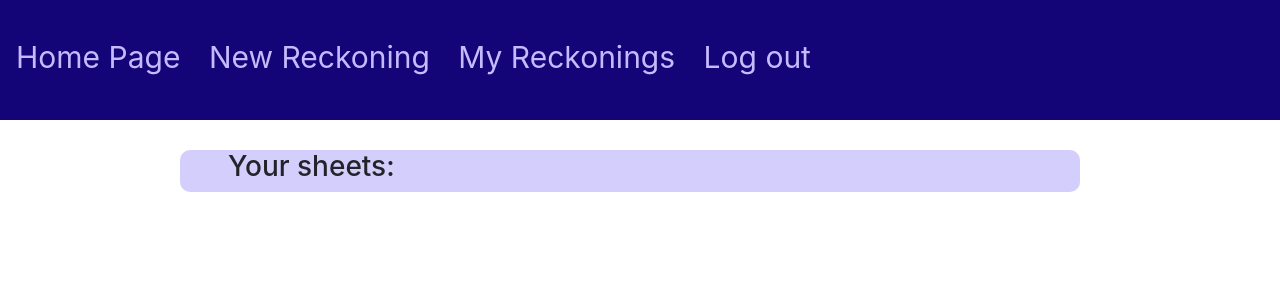
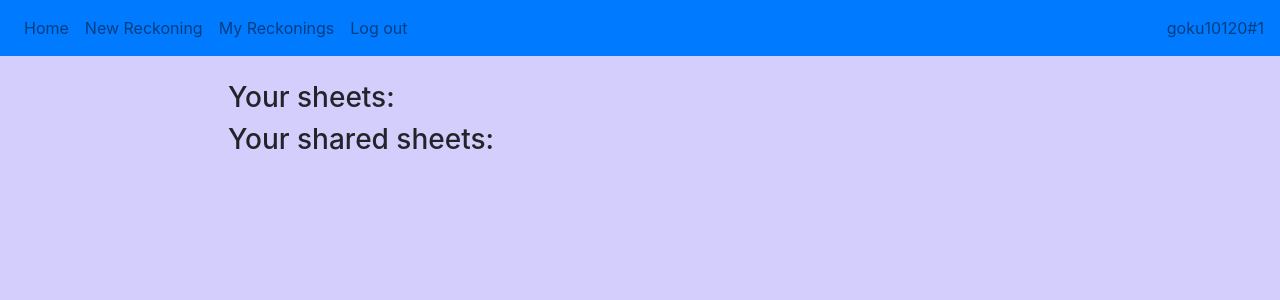
Before and after one commit to pablogoat/fcon, a Django app: page /sheets/ in a window 1280 px wide. Shown: the top 300 px of the page. Run offline with Django 4.2, Linux system fonts and the light colour scheme; a user stored in the database is signed in; data comes from the database, SQL or seed files in the repository; both versions use the stored data as it was after the commit.

Commit message:
front-end-changes

```diff
--- a/main/templates/main/base.html
+++ b/main/templates/main/base.html
@@ -13,7 +13,6 @@
                 overflow-x: hidden;
                 background-color: #130477;
                 padding-top: 35px;
-
             }
 
             .sidenav a {
@@ -24,11 +23,16 @@
             }
 
             .sidenav a:hover {
+                text-decoration: none !important;
                 color: blanchedalmond;
+                background-color: #050122;
+                background-size: 80%;
+                border-radius: 25px;
+                padding: 20px;
             }
 
             .main {
-                margin-top: 150px;
+                margin-top: 25px;
                 margin-bottom: 50px;
                 margin-left: 180px;
                 margin-right: 200px;
@@ -38,12 +42,12 @@
             }
 
             .btn-primary {
-                background-color: #130477 !important;
+                background-color: #007bff !important;
             }
 
             .input-group-text {
                 color: white !important;
-                background-color: #050122 !important;
+                background-color: #093361 !important;
             }
 
             .input-group {
@@ -52,8 +56,8 @@
             }
 
             .btn-secondary:not(:disabled):not(.disabled).active, .btn-secondary:not(:disabled):not(.disabled):active, .show>.btn-secondary.dropdown-toggle {
-                background-color: #050122 !important;
-                border-color: #050122 !important;
+                background-color: #093361 !important;
+                border-color: #093361 !important;
             }
 
             .reckon-forms {
@@ -71,8 +75,9 @@
         <title>Friend Reckoning App</title>
     </head>
 
-    <body>
+    <body style="background-color: #d4cefd;">
 
+        <!--
         <div class="sidenav">
             {% if user.is_authenticated %}
                 <a href="/">Home Page</a>
@@ -86,6 +91,42 @@
             {% endif %}
 
         </div>
+
+        -->
+
+        <!--
+        button primary #130477 !important
+        button secondary #050122 !important
+        #d4cefd
+        #007bff
+        -->
+
+        <nav class="navbar sticky-top navbar-expand-lg navbar-light bg-primary">
+            <div class="collapse navbar-collapse" id="navbarNavAltMarkup">
+                <div class="navbar-nav mr-auto">
+                    <!--<a class="nav-item nav-link active" href="/">Home<span class="sr-only">(current)</span></a>-->
+                    <a class="nav-item nav-link" href="/">Home</a>
+                    {% if user.is_authenticated %}
+                        <a class="nav-item nav-link" href="/create">New Reckoning</a>
+                        <a class="nav-item nav-link" href="/sheets">My Reckonings</a>
+                        <a class="nav-item nav-link my-lg-0" href="/logout">Log out</a>
+
+                    {% else %}
+                        <a class="nav-item nav-link" href="/login">Log in</a>
+                        <a class="nav-item nav-link" href="/register">Sign in</a>
+                    {% endif %}
+                </div>
+                {% if user.is_authenticated %}
+                <ul class="navbar-nav">
+                    <li>
+                        <span class="navbar-text">
+                            {{user.username}}#{{user.id}}
+                        </span>
+                    </li>
+                </ul>
+                {% endif %}
+            </div>
+        </nav>
 
         <div id="content" class="main">
             <div class="row justify-content-center">
--- a/main/templates/main/debet.html
+++ b/main/templates/main/debet.html
@@ -14,6 +14,7 @@
                                 </label>
                               </div>
                             <input type="text" name="d{{person.name}}">
+                            <label class="input-group-text">%</label>
                         </div>
                 </p>
             {% endfor %}
--- a/main/templates/main/sheets.html
+++ b/main/templates/main/sheets.html
@@ -20,5 +20,23 @@
             </form>
 
         </div>
+        <h3>Your shared sheets:</h3>
+        <div>
+            <form method="post" ,action="sheets/">
+                {% csrf_token %}
+                {% for item in shared %}
+                <p>
+
+                    <div class="input-group">
+                        <div class="input-group-prepend">
+                          <span class="input-group-text" id="">{{item.sheet}}</span>
+                        </div>
+                        <button type="submit", name="edit", value="{{item.name}}" class="btn btn-primary btn-sm">View</button>
+                      </div>
+                </p>
+                {% endfor %}
+            </form>
+
+        </div>
     </div>
 {% endblock content %}
--- a/main/templates/main/transactions.html
+++ b/main/templates/main/transactions.html
@@ -4,9 +4,9 @@
     <div>
         <table class="table table-hover">
             <tr>
-                <th>Pay</th>
+                <th>Debtor</th>
                 <th>Value</th>
-                <th>To</th>
+                <th>Collector</th>
             </tr>
             {% for action in actions %}
                 <tr>
--- a/main/views.py
+++ b/main/views.py
@@ -3,8 +3,9 @@
 from django.shortcuts import redirect, render
 from django.http import HttpResponseRedirect
 
-from main.models import Person, Sheet, Item, Debtor
-from .forms import addItem, addPerson, sheetCreator
+from django.contrib.auth.models import User
+from main.models import Person, Sheet, Item, Debtor, SharedSheet
+from .forms import addItem, addPerson, sheetCreator, linkPerson
 from main.transaction import transaction
 
 # Create your views here.
@@ -41,9 +42,10 @@
         return HttpResponseRedirect('/reckon/%s' %response.POST.get("edit"))
 
     elif response.user.is_authenticated:
-        t = response.user.sheet.all()
+        sheets = response.user.sheet.all()
+        shared = response.user.sharedsheet.all()
 
-        return render(response, "main/sheets.html", {"sheets": t})
+        return render(response, "main/sheets.html", {"sheets": sheets, "shared": shared})
     else:
         return render(response, "main/sheets.html", {"sheets": ()})
 
@@ -126,6 +128,15 @@
             item.delete()
 
             return HttpResponseRedirect('/sheets/', {})
+        elif response.POST.get("linkperson"):
+            view = Sheet.objects.get(user=response.user, name=response.POST.get("linkperson"))
+            linkperson = linkPerson(response.POST)
+
+            if linkperson.is_valid() and User.objects.get(id=linkperson.cleaned_data["name"]):
+                link = SharedSheet(user=User.objects.get(id=linkperson.cleaned_data["name"]),sheet=view)
+                print(link)
+                link.save()
+            return HttpResponseRedirect('/sheets/', {})
         else:
             return HttpResponseRedirect('/', {})
 
@@ -158,10 +169,11 @@
 
         addperson = addPerson()
         additem = addItem()
+        linkperson = linkPerson()
 
         return render(response, "main/reckon.html",
             {"view": view, "people": people, "items": items, "debtors": debtors,
-            "addperson": addperson, "additem": additem})
+            "addperson": addperson, "additem": additem, "linkperson": linkperson})
 
 #function for spliting an expense among people
 def debet(response, name, new_item):
```
Also changed, not shown: main/forms.py (+7 -4 lines), main/models.py (+7 -0 lines), main/templates/main/reckon.html (+43 -6 lines), db.sqlite3, main/migrations/0008_sharedsheet.py (added), 1 other file.
